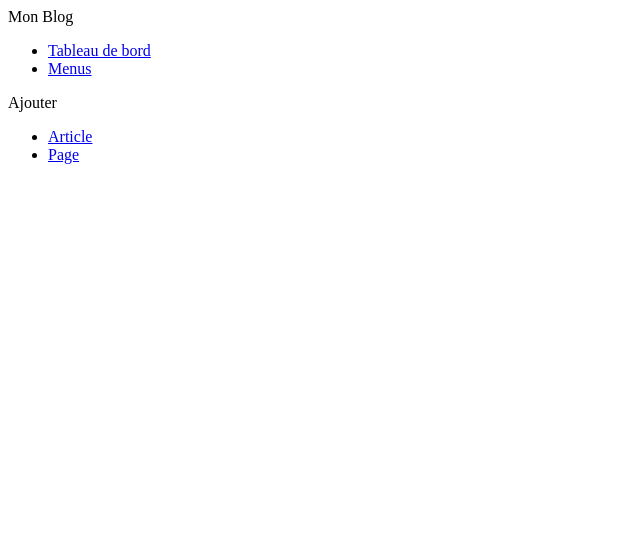
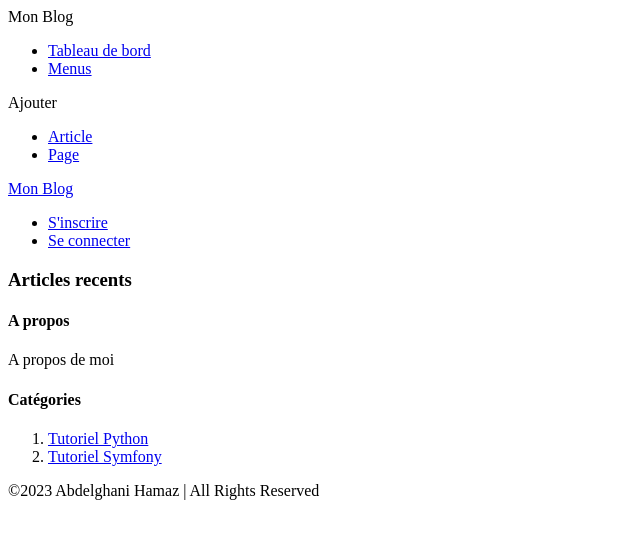
Before and after one commit to eljefe213/Blog, a Symfony app: template templates/home/index.html.twig in a window 1280 px wide. Shown: the top 539 px of the page, without its empty margins (0-640 px from the left). Run offline with Twig, Linux system fonts and the light colour scheme; the template is opened without the code that fills it, so the values that code supplies are empty; some libraries are stand-ins or nearby versions.

Commit message:
création de la section à propos et de catégorie

```diff
--- a/templates/base.html.twig
+++ b/templates/base.html.twig
@@ -38,6 +38,28 @@
                 </div>
             </div>
         </nav>
+        <div class="container">
+            <header class="d-flex flex-wrap justify-content-center py-3 mb-4 border-bottom">
+                <a class="d-flex align-items-center nb-3 mb-md-0 me-md-auto text-dark text-decoration-none" href="{{path('app_home')}}">
+                    <span class="fs-4">Mon Blog</span>
+                </a>
+                <ul class="nav nav-pills">
+                    <li class="nav-item">
+                        <a class="nav-link text-dark"  href="#">S'inscrire</a>
+                    </li>
+                    <li class="nav-item">
+                        <a class="nav-link text-dark" href="#">Se connecter</a>
+                    </li>
+                </ul>
+            </header>
+        </div>
         {% block body %}{% endblock %}
+        <div class="container">
+            <footer class="d-flex flex-wrap justify-content-between align-items-center py-3 my-4 border-top">
+                <div class="d-flex align-items-center">
+                    <span class="copyright">©{{'now'|date('Y')}} Abdelghani Hamaz | All Rights Reserved</span>
+                </div>
+            </footer>
+        </div>
     </body>
 </html>
--- a/templates/home/index.html.twig
+++ b/templates/home/index.html.twig
@@ -7,8 +7,13 @@
     <div class="row">
 
         <div class="col-md-8">
+            <h3 class="pb-4 mb-4 fst-italic border-bottom">Articles recents</h3>
+        </div>
+        <div class="col-md-4">
+            <div class="position-sticky" style="top : 2rem;">
+                {% include 'widget/about.html.twig' %}
+                {% include 'widget/categories.html.twig' %}
             </div>
-            <div class="col-md-4">
         </div>
     </div>
 </main>
--- /dev/null
+++ b/templates/widget/about.html.twig
@@ -0,0 +1,4 @@
+<div class="p-4 mb-3 rounded">
+    <h4 class="fst-italic">A propos</h4>
+    <p class="mb-0">A propos de moi</p>
+</div>
--- /dev/null
+++ b/templates/widget/categories.html.twig
@@ -0,0 +1,11 @@
+<div class="p-4">
+    <h4 class="fst-italic">Catégories</h4>
+    <ol class="list-unstyled mb-0">
+        <li>
+            <a class="text-decoration-none" href="#">Tutoriel Python</a>
+        </li>
+        <li>
+            <a class="text-decoration-none" href="#">Tutoriel Symfony</a>
+        </li>
+    </ol>
+</div>
```
